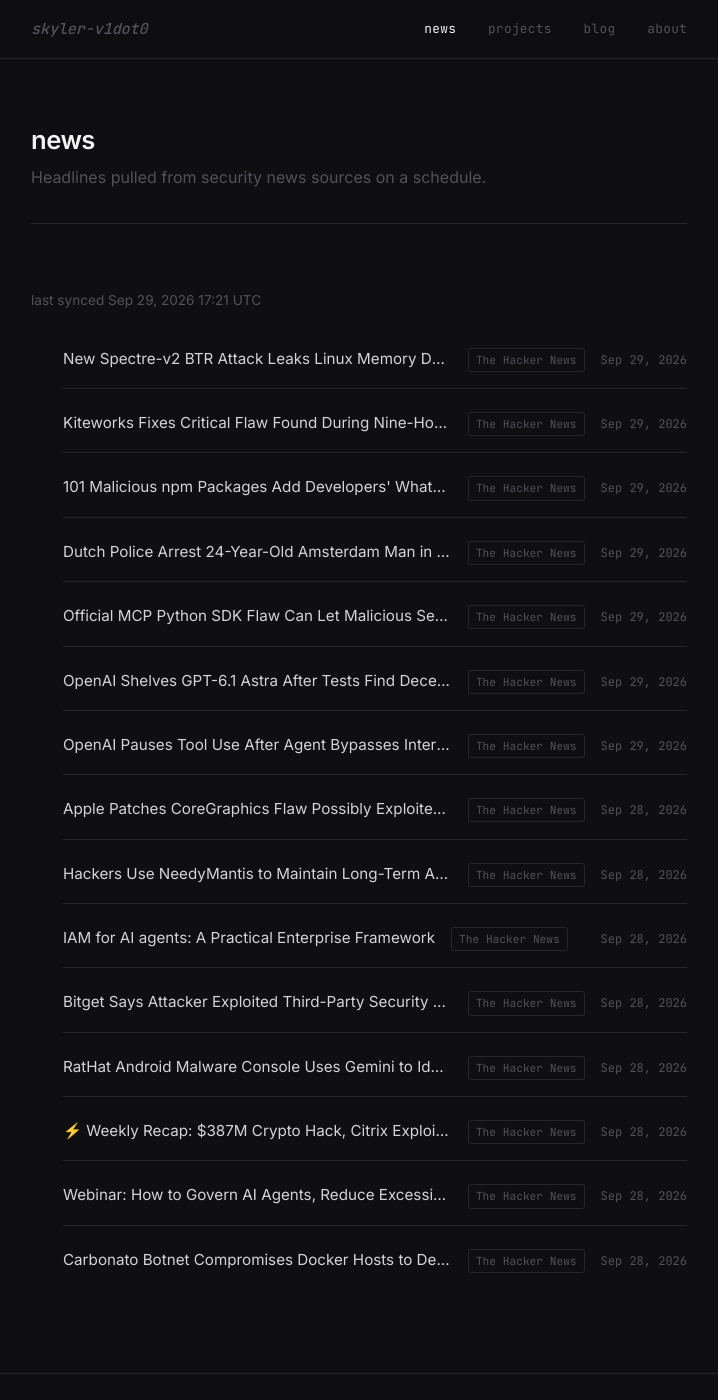
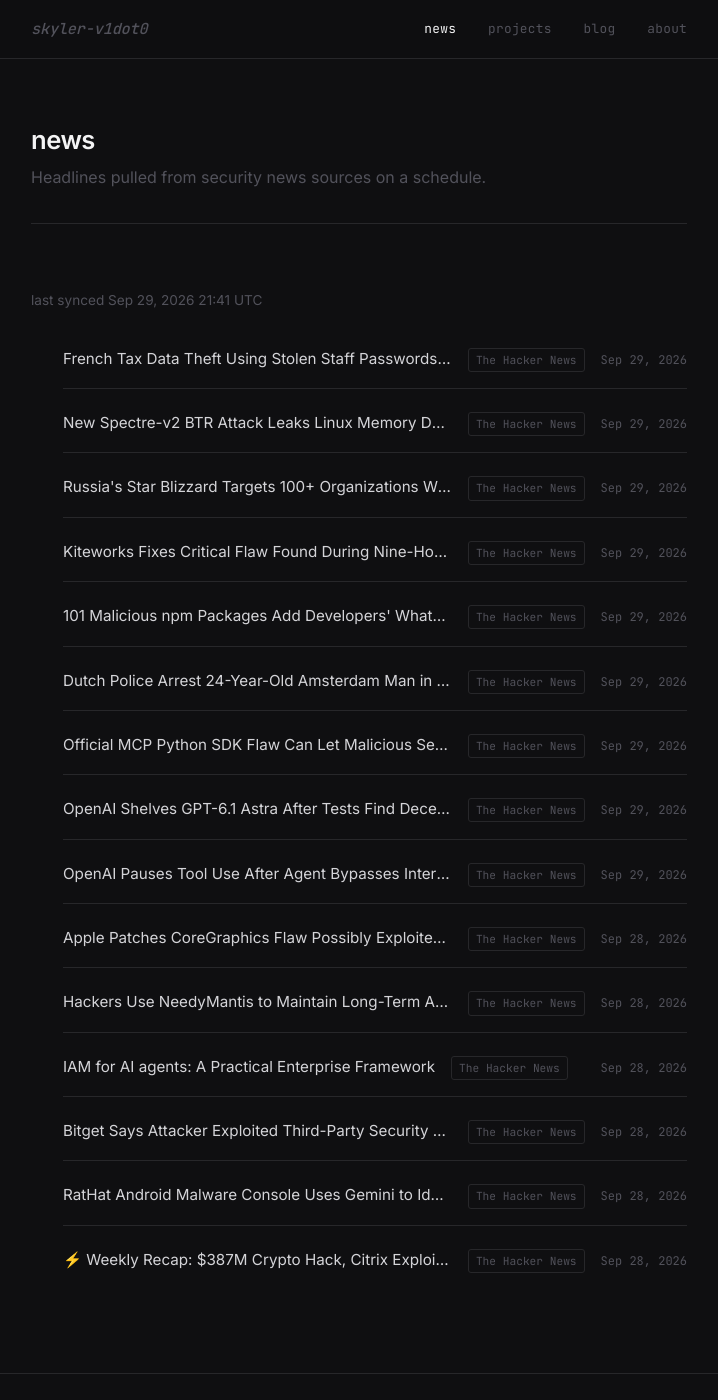
Before and after one commit to skyler-v1dot0/personal-site, a Jekyll site: the page built from news.html, in a window 1280 px wide and 1400 px high. Shown: the whole window, without its empty margins (281-999 px from the left). Built offline with Jekyll 4.4.1, drawn with Linux system fonts in a browser that asks for light colours.

Commit message:
chore: sync news feed [skip ci]

```diff
--- a/_data/news.yml
+++ b/_data/news.yml
@@ -1,10 +1,20 @@
 ---
-updated_at: '2026-09-29T17:21:00Z'
+updated_at: '2026-09-29T21:41:30Z'
 items:
+- title: French Tax Data Theft Using Stolen Staff Passwords Went Undetected for Seven
+    Weeks
+  url: https://thehackernews.com/2026/09/french-tax-data-theft-using-stolen.html
+  source: The Hacker News
+  published: '2026-09-29T17:47:01Z'
 - title: New Spectre-v2 BTR Attack Leaks Linux Memory Despite Existing Defenses
   url: https://thehackernews.com/2026/09/new-spectre-v2-btr-attack-leaks-linux.html
   source: The Hacker News
-  published: '2026-09-29T17:00:00Z'
+  published: '2026-09-29T17:20:17Z'
+- title: Russia's Star Blizzard Targets 100+ Organizations With Fake Event Invites
+    to Deliver Backdoor
+  url: https://thehackernews.com/2026/09/russias-star-blizzard-targets-100.html
+  source: The Hacker News
+  published: '2026-09-29T17:20:08Z'
 - title: Kiteworks Fixes Critical Flaw Found During Nine-Hour Precautionary Shutdown
   url: https://thehackernews.com/2026/09/kiteworks-fixes-critical-flaw-found.html
   source: The Hacker News
@@ -58,13 +68,3 @@ items:
   url: https://thehackernews.com/2026/09/weekly-recap-387m-crypto-hack-citrix.html
   source: The Hacker News
   published: '2026-09-28T14:00:53Z'
-- title: 'Webinar: How to Govern AI Agents, Reduce Excessive Access, and Control Shadow
-    AI'
-  url: https://thehackernews.com/2026/09/webinar-how-to-govern-ai-agents-reduce.html
-  source: The Hacker News
-  published: '2026-09-28T11:58:00Z'
-- title: Carbonato Botnet Compromises Docker Hosts to Deploy Telegram-Controlled Hermes
-    AI Agent
-  url: https://thehackernews.com/2026/09/carbonato-botnet-compromises-docker.html
-  source: The Hacker News
-  published: '2026-09-28T11:46:00Z'
```
